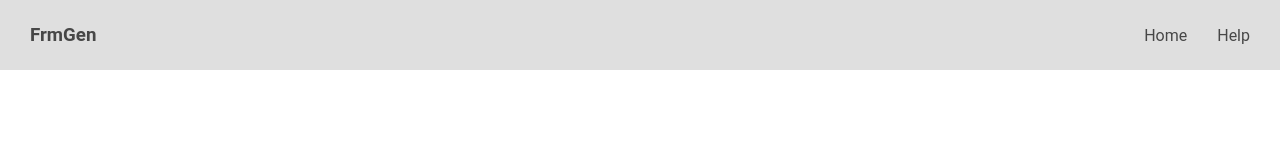
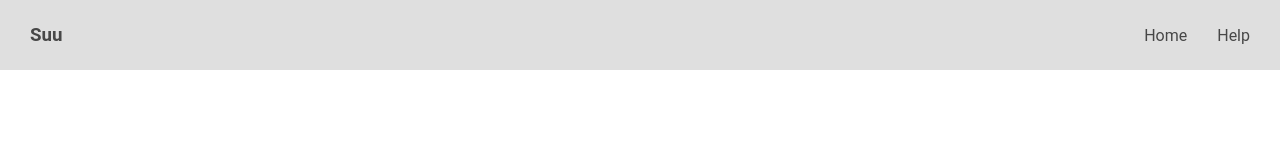
Before and after one commit to Sakamochanq/LaTex-Formula-Generator, a React (Create React App) app: page / in a window 1280 px wide. Shown: the top 160 px of the page. Built offline with nearby package versions, Linux system fonts and the light colour scheme.

Commit message:
fix: Suu にした（仮）

```diff
--- a/src/components/Header.js
+++ b/src/components/Header.js
@@ -3,7 +3,7 @@ import React from 'react'
 export const Header = () => {
   return (
     <header>
-      <h3 className="nav-logo">FrmGen</h3>
+      <h3 className="nav-logo">Suu</h3>
       <nav>
         <ul className='menu'>
           <li className='menu-item'><a href="#">Home</a></li>
```
